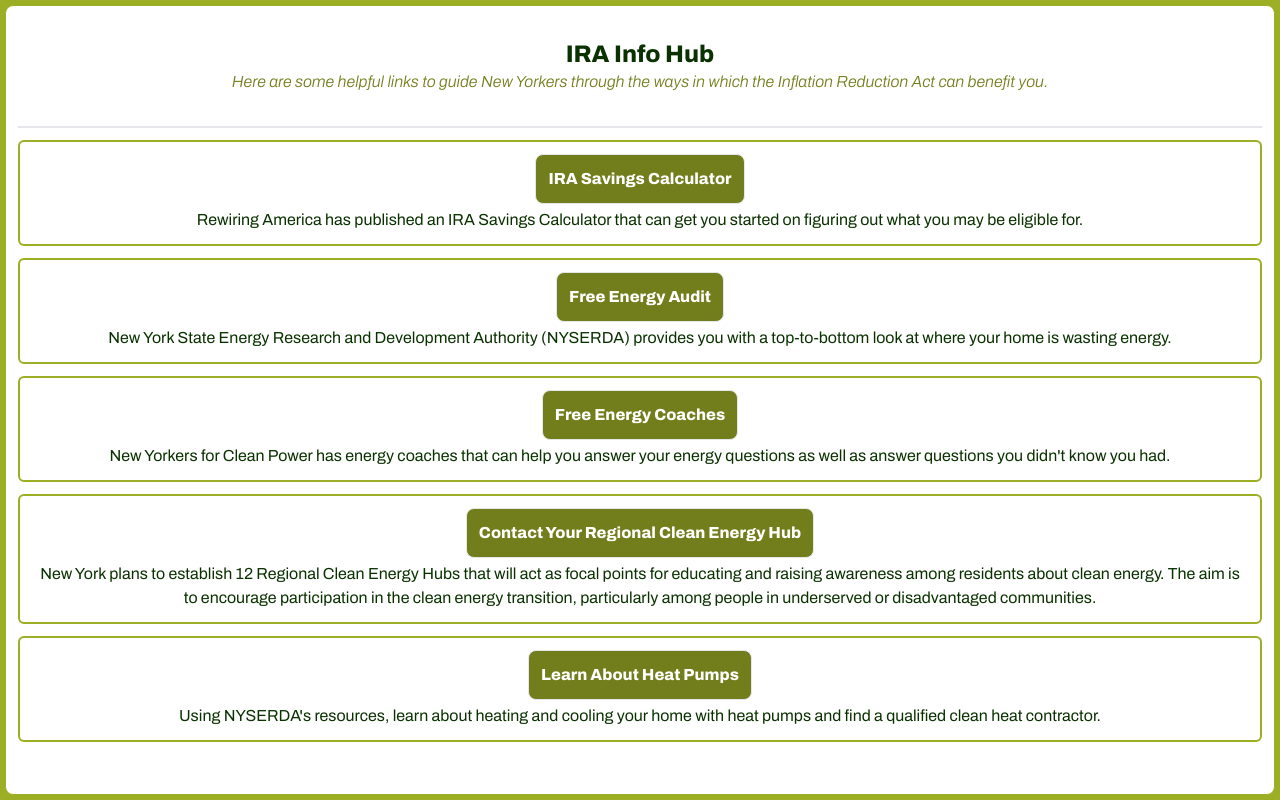
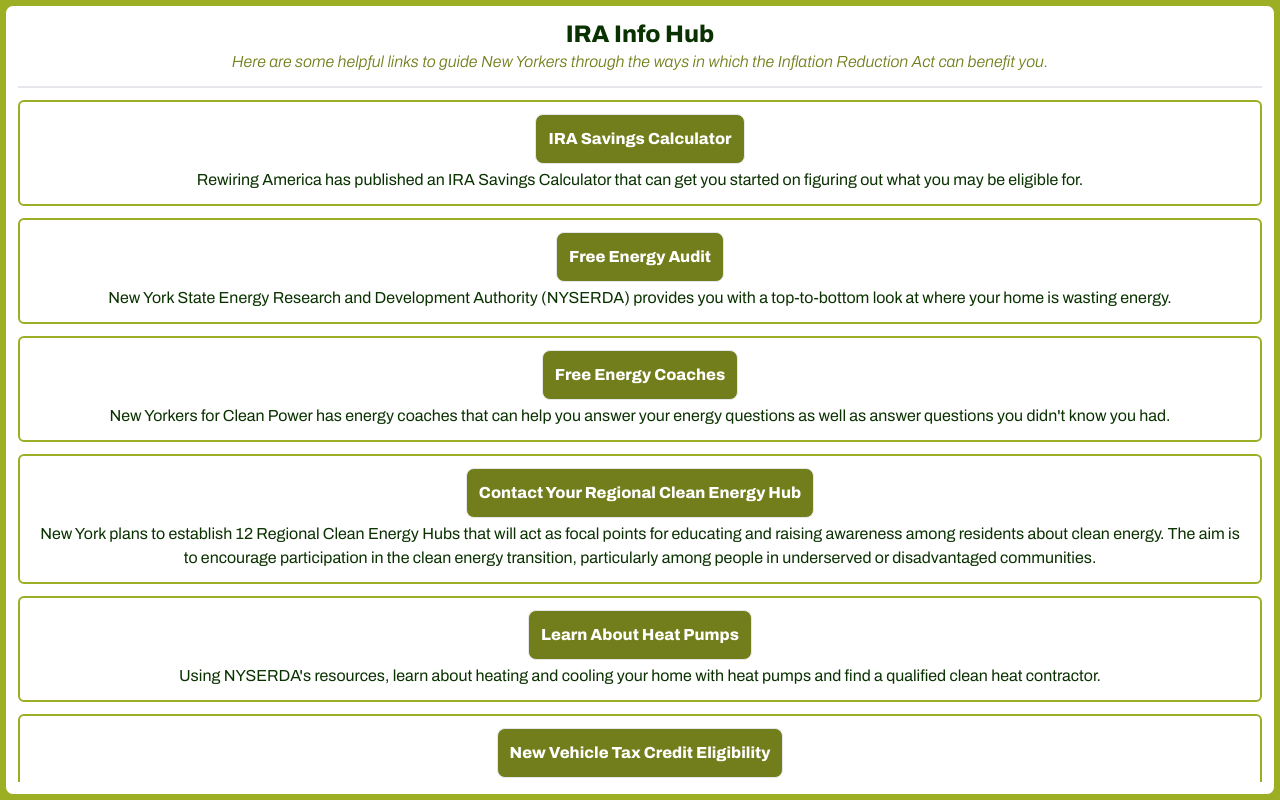
Before and after one commit to noodlemonkey/ira-info-hub, a React (Vite) app: page / in a window 1280 px wide. Built offline with nearby package versions, Linux system fonts and the light colour scheme.

Commit message:
added vehicle links

```diff
--- a/src/App.jsx
+++ b/src/App.jsx
@@ -28,6 +28,18 @@
     description: `Using NYSERDA's resources, learn about heating and cooling your home with heat pumps and find a qualified clean heat contractor.`,
     link: 'https://www.nyserda.ny.gov/All-Programs/Heat-Pump-Program',
   },
+  {
+    title: 'New Vehicle Tax Credit Eligibility',
+    description:
+      'Learn which newly purchased vehicles may be eligible for a tax credit of up to $7,500.',
+    link: 'https://fueleconomy.gov/feg/tax2023.shtml',
+  },
+  {
+    title: 'Used Vehicle Tax Credit Eligibility',
+    description:
+      'Learn which pre-owned vehicles purchased on or after January 1, 2023 are eligible for a federal income tax credit.',
+    link: 'https://fueleconomy.gov/feg/taxused.shtml',
+  },
 ];
 
 const App = () => {
```
